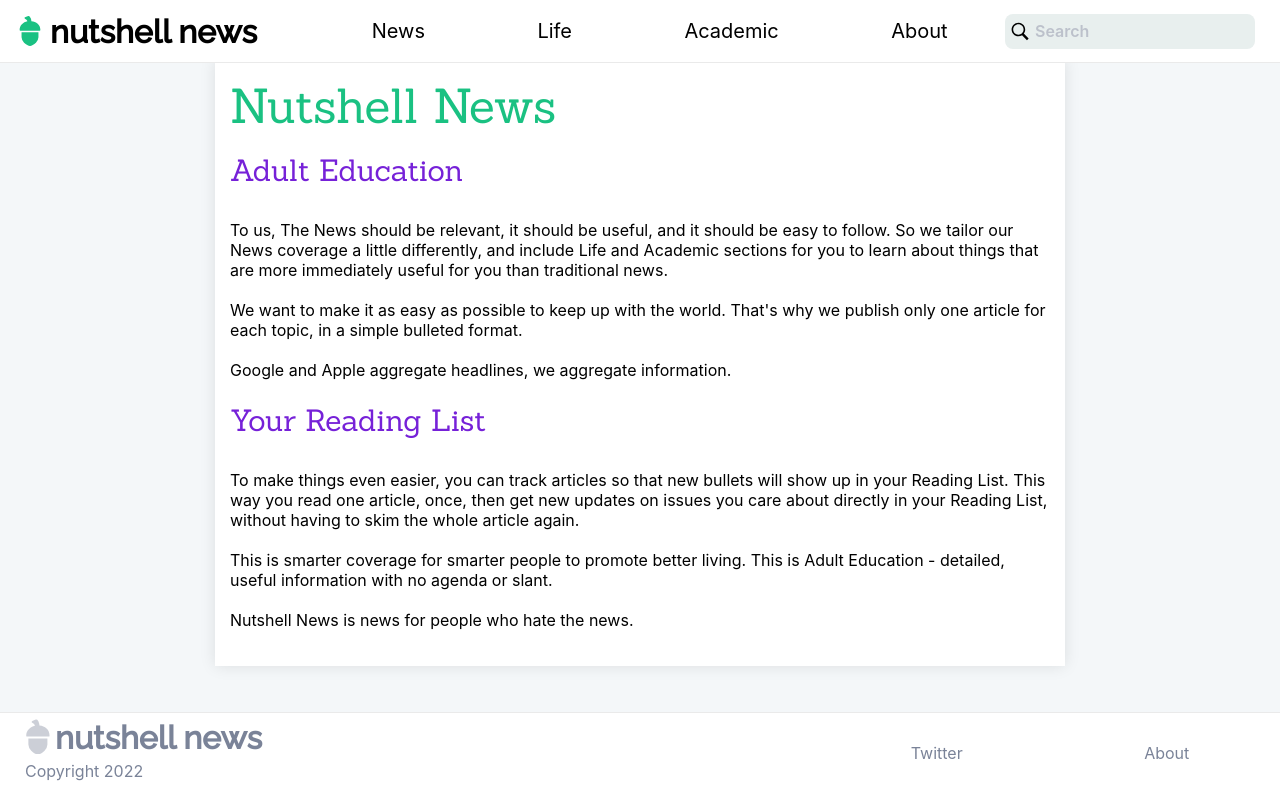
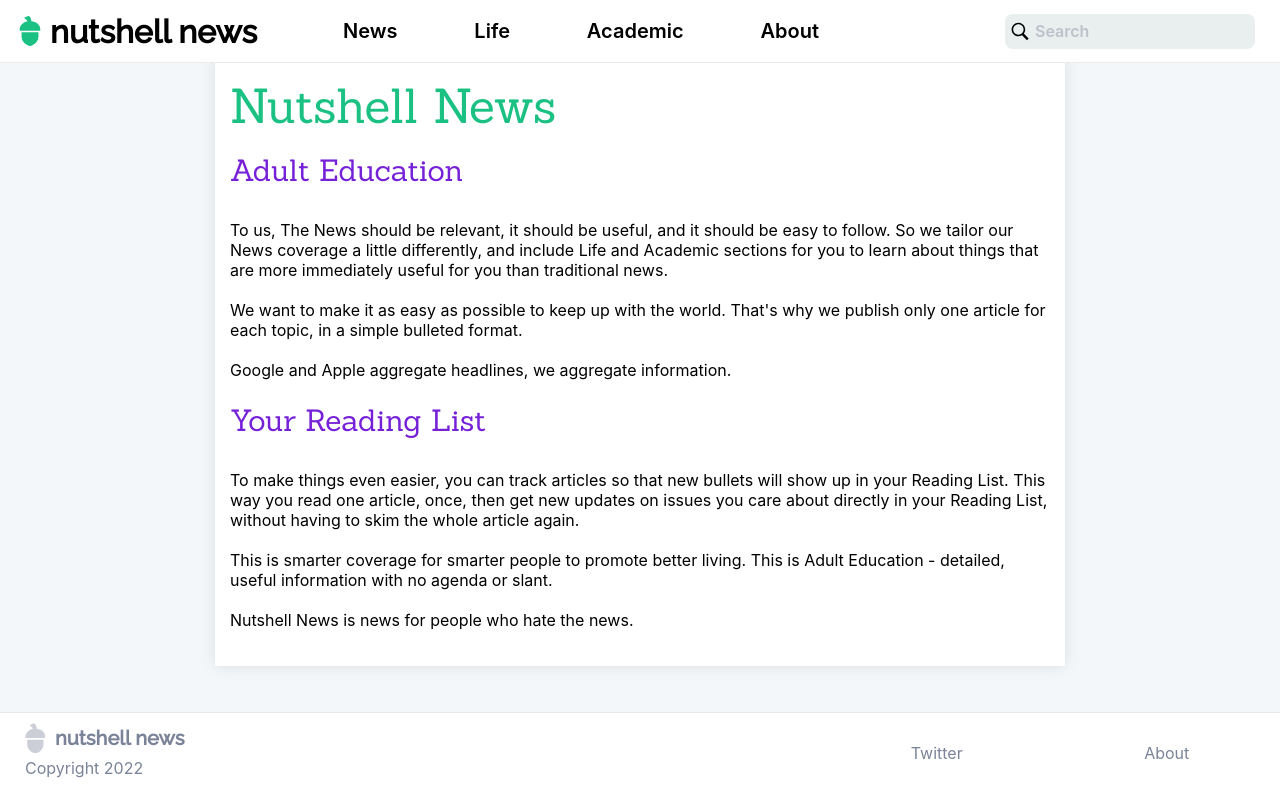
Before and after one commit to jjward25/deprecated.nutshell, a Next.js app: page /about in a window 1280 px wide. Built offline with nearby package versions, Linux system fonts and the light colour scheme; a web font is replaced by a local one.

Commit message:
styleEffects

```diff
--- a/components/footer.js
+++ b/components/footer.js
@@ -19,7 +19,7 @@
           </Link>
 
           <Link href="/" passHref>
-            <h1 className={styles["headertitle"]}>nutshell news</h1>
+            <h1 className={styles["footer-title"]}>nutshell news</h1>
           </Link>
         </div>
 
--- a/components/home-post-card.js
+++ b/components/home-post-card.js
@@ -18,7 +18,7 @@
     <div className={styles[`full-home-card${rotateChevron ? "-open" : ""}`]}>
       <div className={styles[`home-post-card${rotateChevron ? "-open" : ""}`]}>
         <div className={styles["post-card-bookmark"]}>
-          <Image src="/acorn.png" alt="acron" layout="fill" />
+          <Image src="/logo-wide.png" alt="acron" layout="fill" />
         </div>
 
         <Link
--- a/styles/HeaderFooter.module.scss
+++ b/styles/HeaderFooter.module.scss
@@ -100,12 +100,13 @@
     width: 45vw;
     justify-content: space-between;
     padding: 0px;
+    padding-right: 100px;
     flex-wrap: wrap;
   }
 }
 .headerbuttons {
   font-size: 125%;
-  font-weight: 400;
+  font-weight: 600;
 }
 .headersearchwrap {
   display: none;
@@ -182,12 +183,20 @@
   align-content: center;
   justify-content: center;
 }
+.footer-title {
+  font-size: 20px;
+  width: auto;
+  font-weight: bold;
+  margin: auto;
+  font-family: "Raleway", sans-serif;
+  cursor: pointer;
+}
+.footer-logo {
+  height: 30px;
+  width: 30px;
 
-.footer-logo {
-  height: 35px;
-  width: 35px;
-  padding-right: 15px;
   margin: 0 auto;
+  margin-right: 5px;
   position: relative;
 }
 .footerbuttonslist {
@@ -208,10 +217,16 @@
 .subheader-list {
   height: 0;
   overflow: hidden;
+  @include for-tablet-landscape-up {
+    display: none;
+  }
 }
 .subheader-list-open {
   display: flex;
   flex-direction: column;
   border-radius: 0 0 10px 10px;
   overflow: hidden;
+  @include for-tablet-landscape-up {
+    display: none;
+  }
 }
--- a/styles/_mixins.scss
+++ b/styles/_mixins.scss
@@ -47,3 +47,5 @@
 
 $nutshell_green: #1ac182;
 $nutshell_purple: #7621d8;
+$bg-green: #dbf2e9;
+$bg-yellow: #fafad2;
```
Also changed, not shown: styles/Components.module.scss (+8 -1 lines), styles/CurrentEventsCard.module.scss (+5 -2 lines), public/acornPurp.png, public/logo-wide.png (added).
